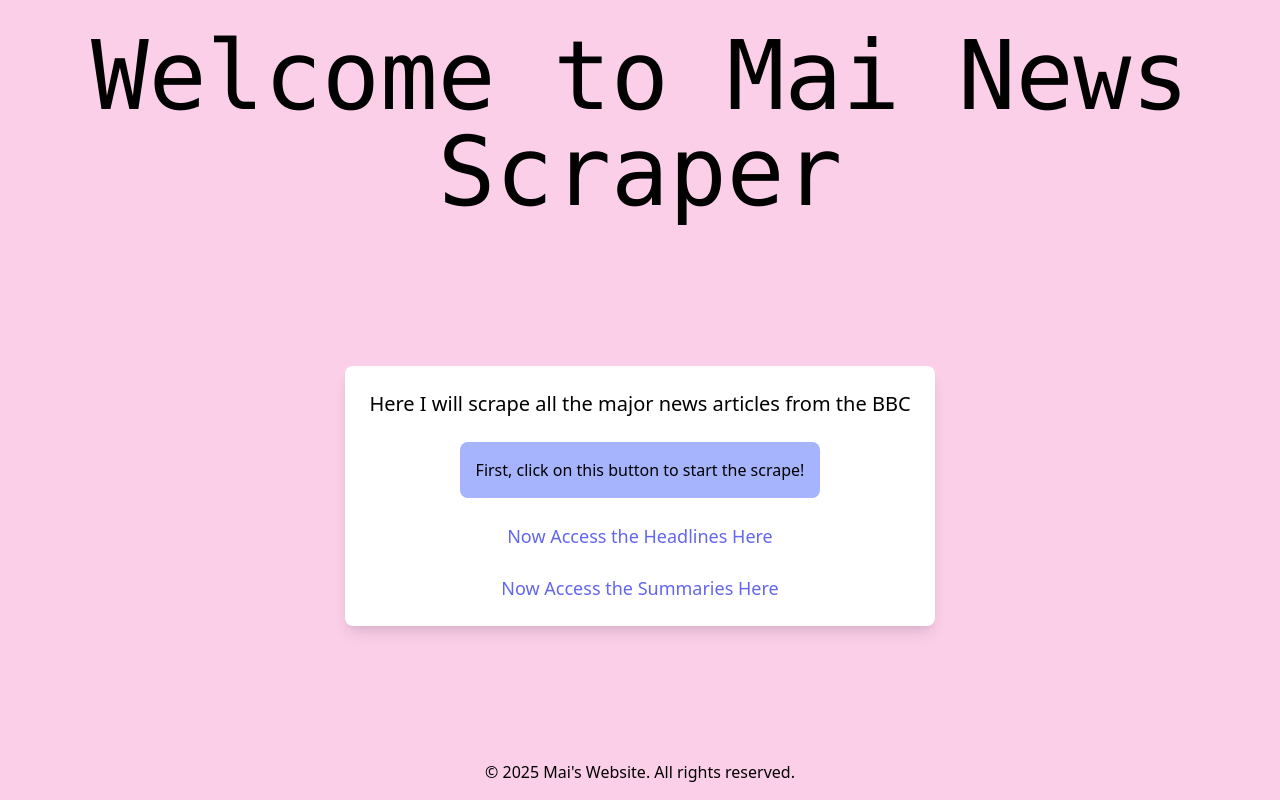
After one commit to mai-repo/Newscraper, a Flask app: page /scrape_page in a window 1280 px wide. The commit adds this page. Run offline with Flask 3, Linux system fonts and the light colour scheme.

Commit message:
update .gitignore and requirements files; add flask-limiter and redis dependencies; create new scrape.html template and enhance index.html with reCAPTCHA

```diff
--- a/main.py
+++ b/main.py
@@ -1,7 +1,15 @@
-from flask import Flask, render_template, jsonify
+from flask import Flask, render_template, request, jsonify
 import requests
+from flask_limiter import Limiter
+from flask_limiter.util import get_remote_address
+from redis import Redis
 from bs4 import BeautifulSoup
 import sqlite3
+import os
+from dotenv import load_dotenv
+
+# Load environment variables from .env file
+load_dotenv()
 
 # Function to initialize the database by creating the 'news' table if it doesn't exist
 def setup_database():
@@ -13,7 +21,7 @@ def setup_database():
     cursor.execute('''CREATE TABLE IF NOT EXISTS news (
                         id INTEGER PRIMARY KEY AUTOINCREMENT,
                         headline TEXT NOT NULL,
-                        description TEXT NOT NULL)''')
+                        summary TEXT NOT NULL)''')
 
     connection.commit()
     connection.close()
@@ -24,11 +32,28 @@ setup_database()
 # Initialize the Flask application
 app = Flask(__name__)
 
+# Configure Flask-Limiter to use Redis
+limiter = Limiter(
+    get_remote_address,
+    app=app,
+    storage_uri="redis://127.0.0.1:6379",  # Use Redis as the storage backend
+    default_limits=["5 per 3 minutes"],
+)
+
+# Define a custom error handler for rate limit errors (HTTP 429)
+@app.errorhandler(429)
+def ratelimit_error(e):
+    return jsonify(error="ratelimit exceeded", message="Too many requests, please try again later."), 429
+
 @app.route("/")  # Define the route for the root URL
 def index():
     # Render the template
     return render_template("index.html")
 
+@app.route("/scrape_page")  # Define the route for the scrape page URL
+def scrape_page():
+    # Render the scrape template
+    return render_template("scrape.html", frontend_key=os.getenv("FRONTEND_KEY"))
 
 @app.route("/scrape")
 def scrape():
@@ -44,19 +69,18 @@ def scrape():
         headlines = soup.find_all('h2', attrs={'data-testid': 'card-headline'})
         headlines_text = [headline.get_text() for headline in headlines]
 
-        # Grab descriptions
-        descriptions = soup.find_all(
-            'p', attrs={'data-testid': 'card-description'})
-        descriptions_text = [desc.get_text() for desc in descriptions]
+        # Grab summary
+        summaries = soup.find_all('p')
+        summaries_text = [summary.get_text() for summary in summaries]
 
         # Insert scraped data into SQLite database
         connection = sqlite3.connect('news.db')
         cursor = connection.cursor()
 
         # Insert headlines and descriptions into the news table
-        for headline, description in zip(headlines_text, descriptions_text):
-            cursor.execute("INSERT INTO news (headline, description) VALUES (?, ?)",
-                (headline, description))
+        for headline, summary in zip(headlines_text, summaries_text):
+            cursor.execute("INSERT INTO news (headline, summary) VALUES (?, ?)",
+                (headline, summary))
 
         connection.commit()
         connection.close()
@@ -100,6 +124,60 @@ def get_headlines():
         return f"Error occurred while fetching headlines: {e}"
 
 
+@app.route("/summaries")
+def get_summaries():
+    """
+    Fetches all summaries from the 'news' table in the SQLite database
+    and returns them as a JSON response.
+    """
+    try:
+        # Connect to the SQLite database
+        connection = sqlite3.connect('news.db')
+        cursor = connection.cursor()
+
+        # Execute SQL query to fetch all summaries from the 'news' table
+        cursor.execute("SELECT summary FROM news")
+        rows = cursor.fetchall()
+
+        # Prepare a list of dictionaries, each containing the summary
+        summaries_data = [{'summary': row[0]} for row in rows]
+
+        # Close the database connection
+        connection.close()
+
+        # Return the fetched summaries as a JSON response
+        return jsonify(summaries_data)
+
+    except Exception as e:
+        # Return an error message if an exception occurs
+        return f"Error occurred while fetching summaries: {e}"
+
+@app.route('/verifyUser', methods=['POST'])
+@limiter.limit("5 per 5 mins")
+def verify_user():
+    try:
+        data = request.get_json()  # Correctly get JSON data from the request
+        token = data.get('token')
+        secret = os.getenv("BACKEND_KEY")
+
+        # Send the POST request to Google's reCAPTCHA verification endpoint
+        recaptcha_response = requests.post(
+            'https://www.google.com/recaptcha/api/siteverify',
+            data={
+                'secret': secret,
+                'response': token
+            }
+        )
+
+        result = recaptcha_response.json()
+
+        if result.get('success'):
+            return jsonify(message='reCAPTCHA verified successfully!')
+        else:
+            return jsonify(message='Failed to verify reCAPTCHA.'), 400
+    except Exception as e:
+        return jsonify(message=str(e)), 500
+
 if __name__ == '__main__':
     # Run the Flask app in debug mode on port 5000
     app.run(debug=True, port=5000)
--- /dev/null
+++ b/templates/scrape.html
@@ -0,0 +1,59 @@
+<!DOCTYPE html>
+<html lang="en">
+
+<head>
+    <meta charset="UTF-8" />
+    <meta name="viewport" content="width=device-width, initial-scale=1.0" />
+    <link href="https://cdn.jsdelivr.net/npm/tailwindcss@2.2.19/dist/tailwind.min.css" rel="stylesheet" />
+    <title>Welcome to Mai's Website</title>
+
+    <script>
+        // Function to fetch the scraped news
+        function fetchNews() {
+            fetch("/scrape")
+                .then((response) => response.json()) // Parse the JSON response
+                .then((data) => {
+                    alert(data.message); // Alert the message from the response
+                })
+                .catch((error) => {
+                    console.error.status("Error Fetching News Data:", error); // Log any errors
+                });
+        }
+    </script>
+</head>
+
+<body class="flex flex-col min-h-screen bg-pink-200">
+    <!-- Header Section -->
+    <header class="flex justify-center py-7 px-6">
+        <h1 class="text-center text-8xl font-mono text-black">
+            Welcome to Mai News Scraper
+        </h1>
+    </header>
+    <!-- Main Content Section -->
+    <main class="flex flex-grow items-center justify-center py-3 px-3">
+        <div class="text-center bg-white rounded-lg shadow-lg p-6">
+            <p class="text-center text-xl">
+                Here I will scrape all the major news articles from the BBC
+            </p>
+            <button class="mt-6 p-4 bg-indigo-300 rounded-lg" onclick="fetchNews()">
+                First, click on this button to start the scrape!
+            </button>
+            <nav class="mt-6 text-center">
+                <a href="/headlines" class="text-indigo-500 hover:text-indigo-700 hover:underline text-lg">
+                    Now Access the Headlines Here
+                </a>
+            </nav>
+            <nav class="mt-6 text-center">
+                <a href="/summaries" class="text-indigo-500 hover:text-indigo-700 hover:underline text-lg">
+                    Now Access the Summaries Here
+                </a>
+            </nav>
+        </div>
+    </main>
+    <!-- Footer Section -->
+    <footer class="py-4 mt-auto">
+        <p class="text-center">&copy; 2025 Mai's Website. All rights reserved.</p>
+    </footer>
+</body>
+
+</html>
```
Also changed, not shown: requirements.txt (+35 -1 lines), templates/index.html (+56 -38 lines), news.db, 2 other files.
